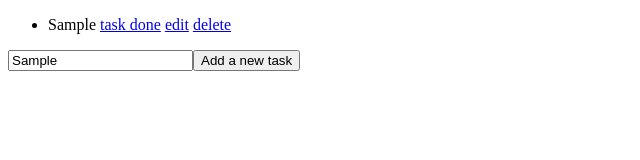
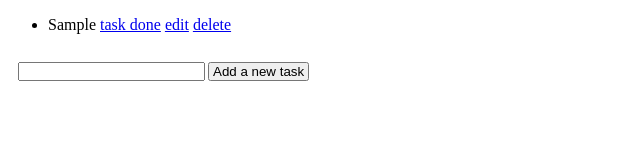
Before and after one commit to freeze2/js-todo, a plain HTML site: page index.html in a window 1280 px wide. Both pictures are taken after typing "Sample" into the empty fields and a click on the button "Add a new task". Shown: the whole page, without its empty margins (0-640 px from the left). Drawn offline with Linux system fonts and the light colour scheme.

Commit message:
just another commit

```diff
--- a/scripts/app.js
+++ b/scripts/app.js
@@ -4,8 +4,8 @@
 
   var TodoElement = function (container_id) {
     this.container = document.getElementById(container_id);
-    this.taskList = [];
-    this.itemCounter = 0;
+    this.taskList = JSON.parse(localStorage.getItem("todo_list")) || [];
+    this.itemCounter = localStorage.getItem("items_counter") || 0;
   };
 
   TodoElement.prototype = {
@@ -21,17 +21,18 @@
         a = a.name.toLowerCase();
         b = b.name.toLowerCase();
 
-        return (a < b) ? -1 : (a > b) ? 1 : 0;
+        return (a < b) ? 1 : (a > b) ? -1 : 0;
       });
 
-      //console.log(this.taskList);
+      this.addToStorage(this.taskList);
+
+      input.value = '';
     },
 
     renderTasks: function (ul) {
       ul.innerHTML = '';
       for(var i = 0; i < this.taskList.length; i += 1){
         var currentItem = document.createElement('li');
-            //doneClass    = this.taskList[i].done ? 'element-task-done' : '';
         this.taskList[i].done ? currentItem.className = 'element-task-done' : null;
         currentItem.innerHTML = '<span>' + this.taskList[i].name + '</span>';
         currentItem.innerHTML += ' <a href="#" class="done-task done-' + this.taskList[i].id + '">task done</a>';
@@ -41,8 +42,9 @@
       }
     },
 
-    editTask: function () {
-
+    addToStorage: function (listArray) {
+      localStorage.setItem("todo_list", JSON.stringify(listArray));
+      localStorage.setItem("items_counter", this.itemCounter);
     },
 
     init: function(){
@@ -58,12 +60,12 @@
       this.container.appendChild(addTaskInput);
       this.container.appendChild(addTaskButton);
 
+      if (this.taskList) this.renderTasks(ul);
+
       var self = this;
 
       document.querySelector('body').addEventListener('click', function(event) {
-        //console.log(event.target.classList);
         var currentLi = event.target.parentNode;
-        //var id = currentLi.childNodes('a')[0].classList[1].match(/\d+/)[0];
 
         if (event.target.tagName.toLowerCase() === 'button') {
           switch (event.target.classList[0]){
@@ -73,18 +75,14 @@
               self.renderTasks(ul);
               break;
             case 'edit-task-button':
-              //currentLi.childNodes[0].innerHTML = currentLi.childNodes[7].value;
-
               for(var j = 0; j < self.taskList.length; j += 1) {
                 if (self.taskList[j].id == currentLi.childNodes[2].classList[1].match(/\d+/)[0])
                   self.taskList[j].name = currentLi.childNodes[7].value;
               }
 
+              self.addToStorage(self.taskList);
               self.renderTasks(ul);
 
-              console.log(currentLi.childNodes[0]);
-
-              //currentLi.className = '';
               break;
           }
         }
@@ -96,19 +94,18 @@
                 if (self.taskList[i].id == event.target.classList[1].match(/\d+/)[0])
                   self.taskList[i].done = true;
               }
+              self.addToStorage(self.taskList);
               self.renderTasks(ul);
               break;
             case 'edit-task':
-             //var currentLi = event.target.parentNode;
-
               if (currentLi.classList[0] == 'element-task-done' || currentLi.classList[0] == 'on-edit')
                 break;
 
               currentLi.className = 'on-edit';
 
               var taskText      = currentLi.childNodes[0].innerHTML,
-                  newTextInput  = document.createElement('input'),
-                  newTextButton = document.createElement('button');
+                newTextInput  = document.createElement('input'),
+                newTextButton = document.createElement('button');
 
               var buttonSaveText = document.createTextNode('save');
               newTextButton.appendChild(buttonSaveText);
@@ -124,6 +121,12 @@
               for(var k = 0; k < self.taskList.length; k += 1) {
                 if (self.taskList[k].id == event.target.classList[1].match(/\d+/)[0])
                   self.taskList.splice(k, 1);
+              }
+              if (self.taskList.length) {
+                self.addToStorage(self.taskList);
+              } else {
+                localStorage.removeItem("todo_list");
+                localStorage.removeItem("items_counter");
               }
               self.renderTasks(ul);
               break;
--- a/styles/style.css
+++ b/styles/style.css
@@ -1,3 +1,15 @@
+li {
+  height: 30px;
+}
+
+input {
+  margin: 0 3px 0 10px;
+}
+
+input, button {
+  padding: 0px 3px;
+}
+
 .element-task-done {
 }
 
```
